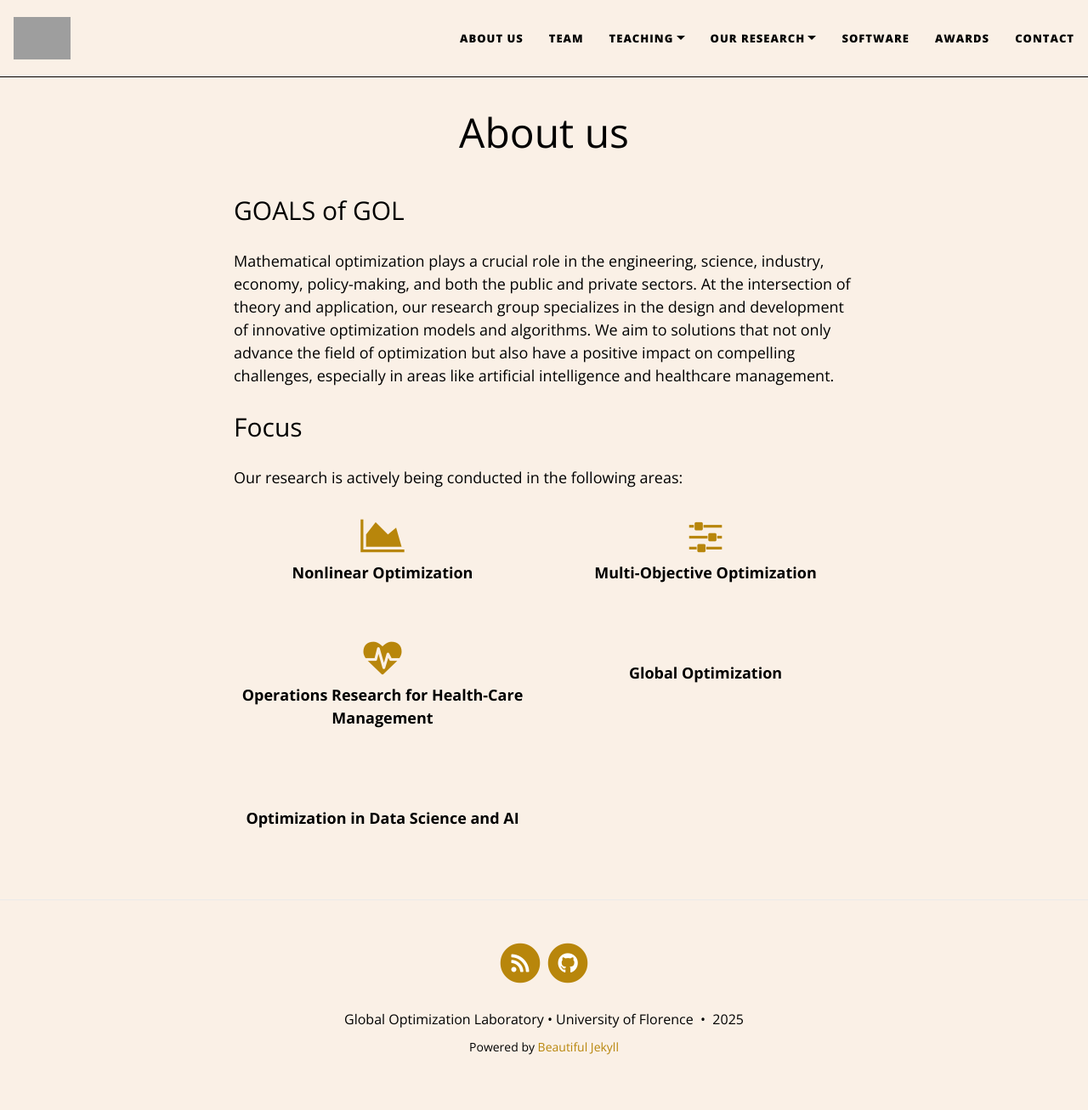
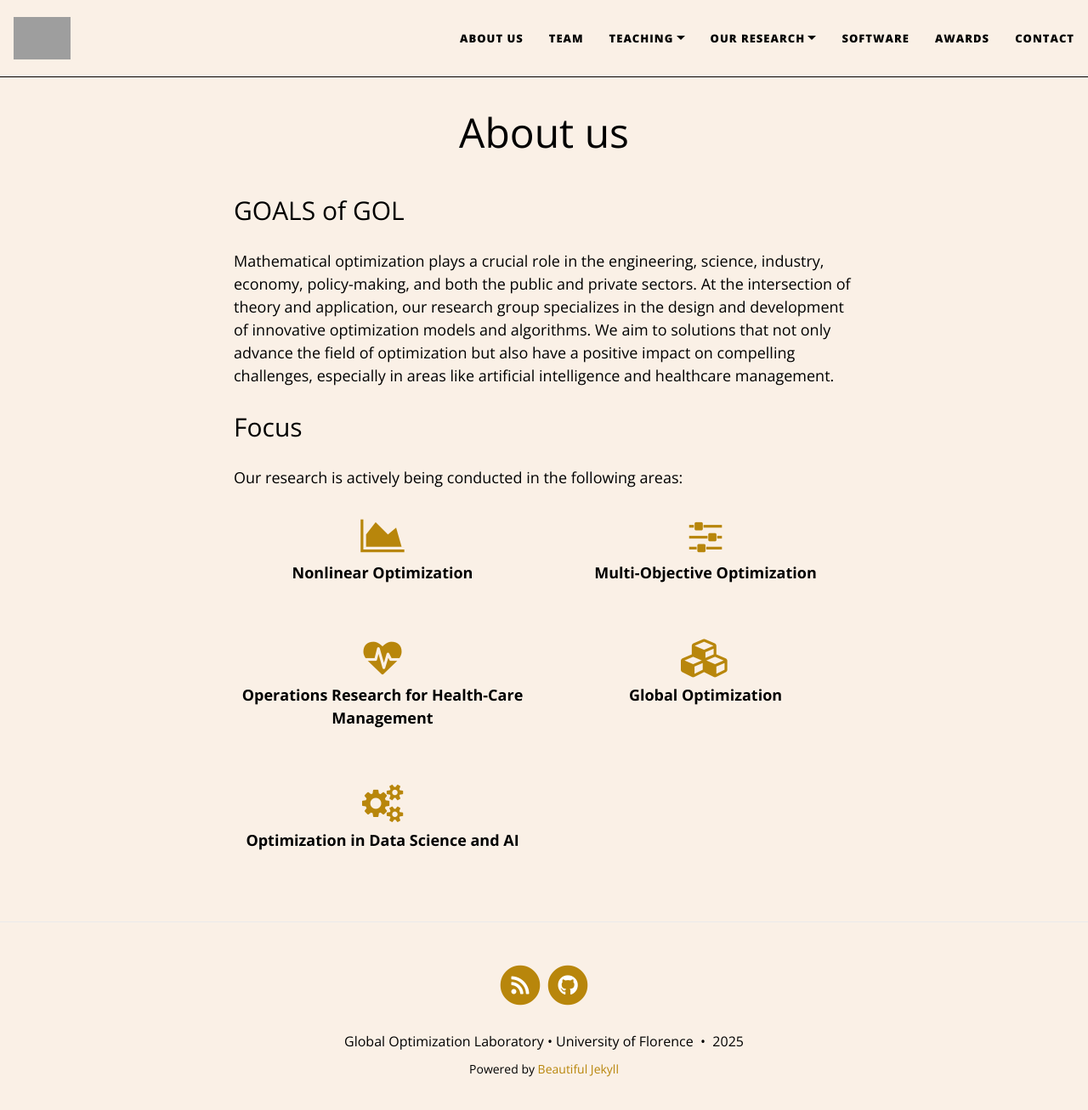
Before and after one commit to GOL-UniFI/GOL-UniFI.github.io, a Jekyll site: the page built from pages/about.md, in a window 1280 px wide and 1319 px high. Shown: the top 1307 px of the window at 85% size. Built offline with Jekyll 4.4.1, drawn with Linux system fonts in a browser that asks for light colours; nearby versions of some CDN libraries; grey boxes are pictures that could not be loaded.

Commit message:
Update about.md

```diff
--- a/pages/about.md
+++ b/pages/about.md
@@ -39,14 +39,14 @@
 
   <div class="col-lg-6 col-md-12" style="margin-bottom: 2rem;">
     <div style="text-align: center;">
-      <span class="fa fa-cubes-stacked" style="color: #B8860B; font-size: 2.5em; margin-bottom: 0.5rem;"></span>
+      <span class="fa fa-cubes" style="color: #B8860B; font-size: 2.5em; margin-bottom: 0.5rem;"></span>
       <div><strong>Global Optimization</strong></div>
     </div>
   </div>
 
   <div class="col-lg-6 col-md-12" style="margin-bottom: 2rem;">
     <div style="text-align: center;">
-      <span class="fa fa-hexagon-nodes-bolt" style="color: #B8860B; font-size: 2.5em; margin-bottom: 0.5rem;"></span>
+      <span class="fa fa-cogs" style="color: #B8860B; font-size: 2.5em; margin-bottom: 0.5rem;"></span>
       <div><strong>Optimization in Data Science and AI</strong></div>
     </div>
   </div>
```
